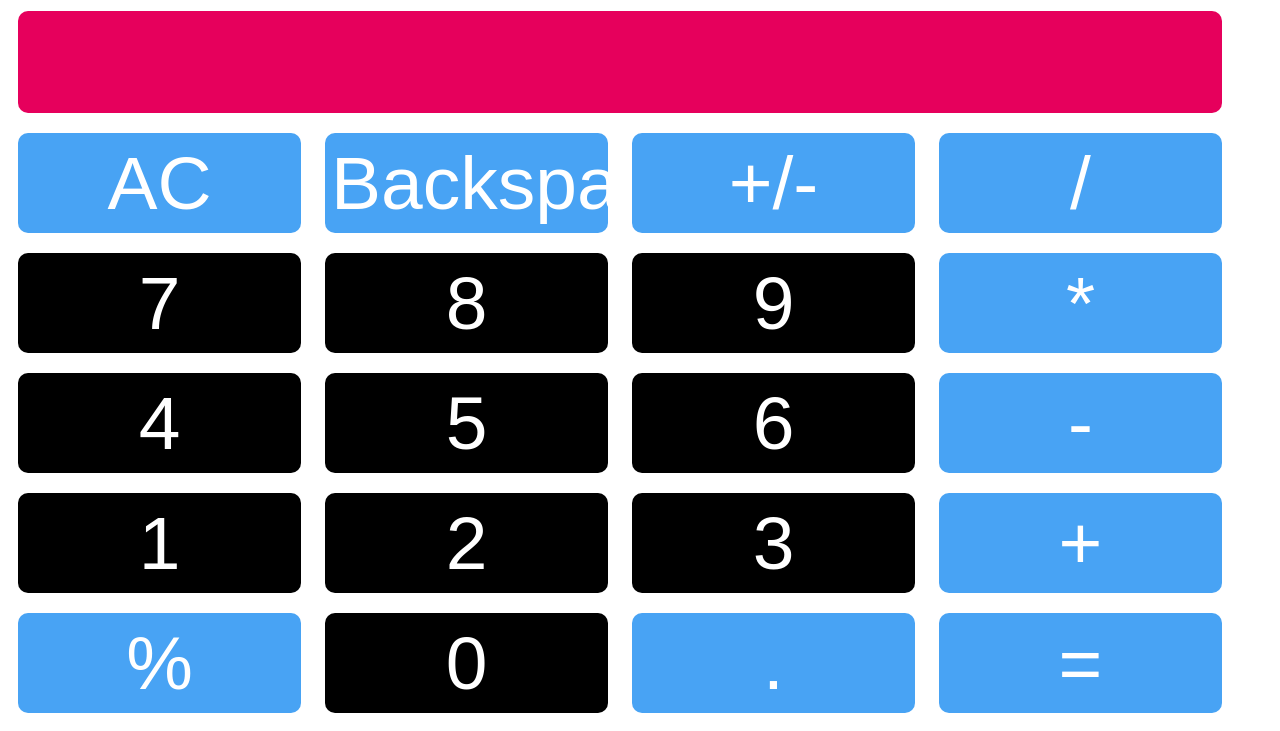
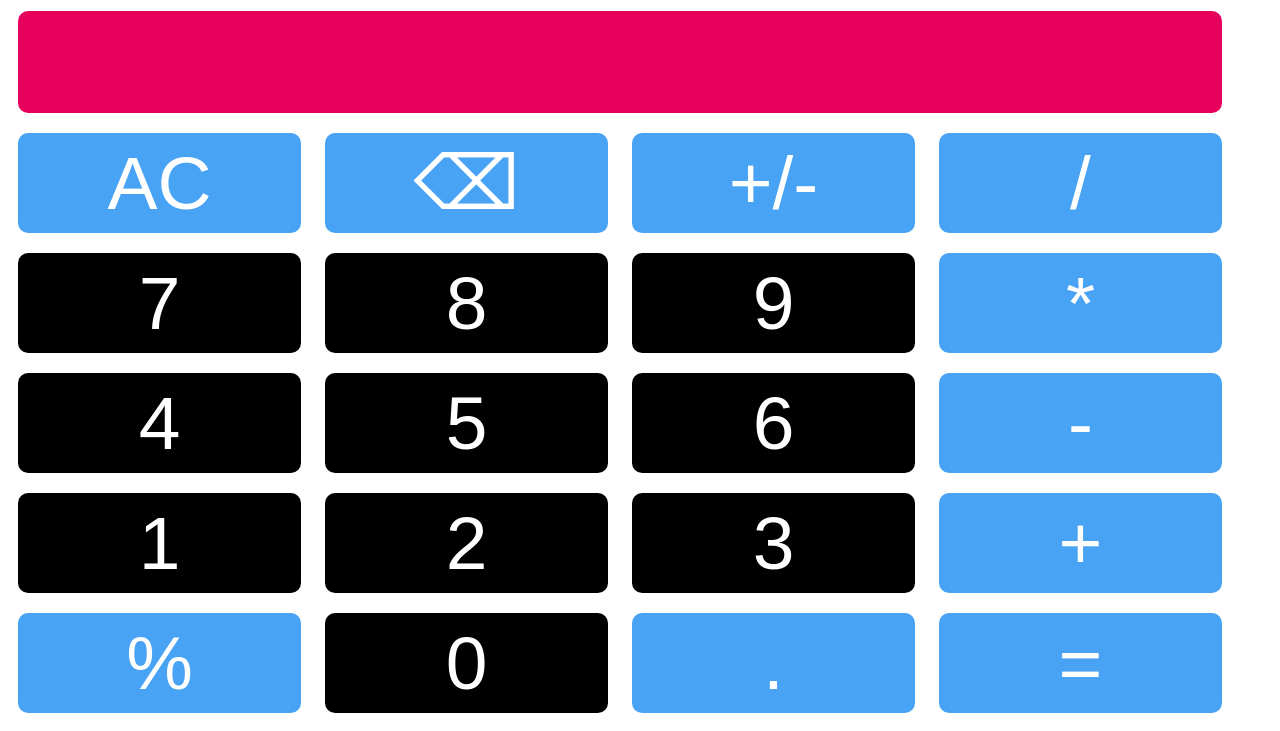
Before and after one commit to DEVILRAIDER7/CALCULATOR, a plain HTML site: page index.html in a window 1280 px wide. Shown: the part 79-810 px from the top of the page. Drawn offline with Linux system fonts and the light colour scheme.

Commit message:
backspace symbol ewe

```diff
--- a/index.html
+++ b/index.html
@@ -12,7 +12,7 @@
     <input name="display" style=width:1200px;height:100px;text-align:center;background-color:#e6005c;"> </br>
 
     <input type="button" value="AC" onClick="cal.display.value=''"style=background-color:#48a3f4;">
-    <input type="button" value="Backspace" onClick="cal.display.value = cal.display.value.substring(0, cal.display.value.length - 1)"style=background-color:#48a3f4;">
+    <input type="button" value="⌫" onClick="cal.display.value = cal.display.value.substring(0, cal.display.value.length - 1)" style="background-color:#48a3f4;">
 
     <input type="button" value="+/-" onClick="cal.display.value = -cal.display.value"style=background-color:#48a3f4;">
     <input type =button value="/" onClick="cal.display.value+='/'"style=background-color:#48a3f4;"></br>
```
